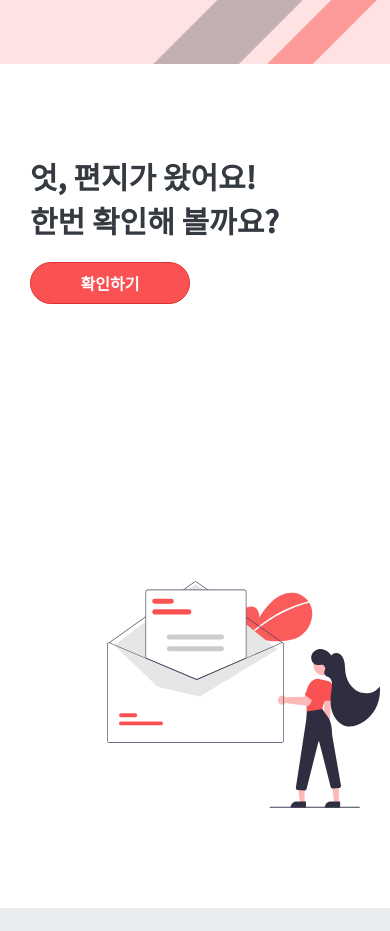
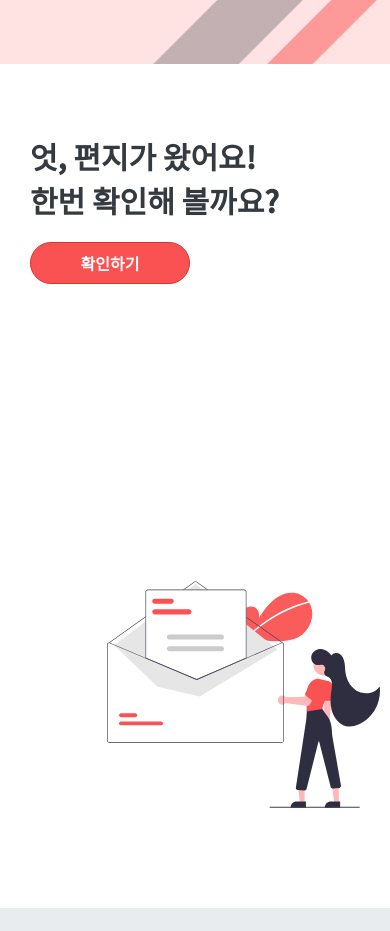
Before and after one commit to waterbeen0530/HBD-Friend, a React (Create React App) app: page / in a window 390 px wide. Shown: the part 780-1711 px from the top of the page. Built offline with nearby package versions, Linux system fonts and the light colour scheme; a web font is replaced by a local one.

Commit message:
[ UPDATE]  모바일 반응형
삼성

```diff
--- a/src/components/letterPage/Letter.jsx
+++ b/src/components/letterPage/Letter.jsx
@@ -75,7 +75,7 @@ const Wrapper = styled.div`
 
   @media (max-width: 500px) {
     left: 0;
-    margin: 20px 0 0 30px;
+    margin-left: 30px;
     h1 {
       font-size: 30px;
     }
--- a/src/components/letterPage/Modal.jsx
+++ b/src/components/letterPage/Modal.jsx
@@ -98,7 +98,7 @@ const Wrapper = styled.div`
 
     span {
       padding: 0 10px;
-      font-size: 18px;
+      font-size: 19px;
     }
   }
 `;
--- a/src/components/testPage/MondPtato.jsx
+++ b/src/components/testPage/MondPtato.jsx
@@ -111,7 +111,7 @@ const Wrapper = styled.div`
     }
     img {
       margin: 0;
-      width: 50%;
+      width: 55%;
     }
   }
 `;
```
